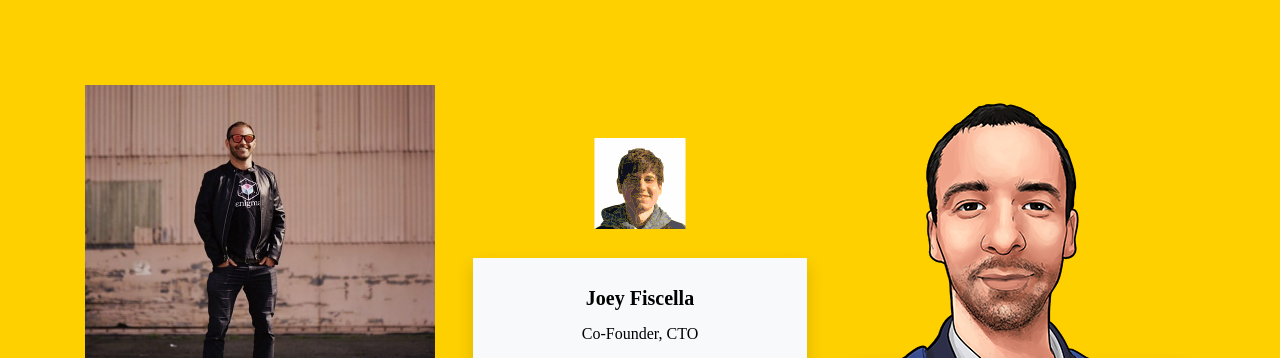
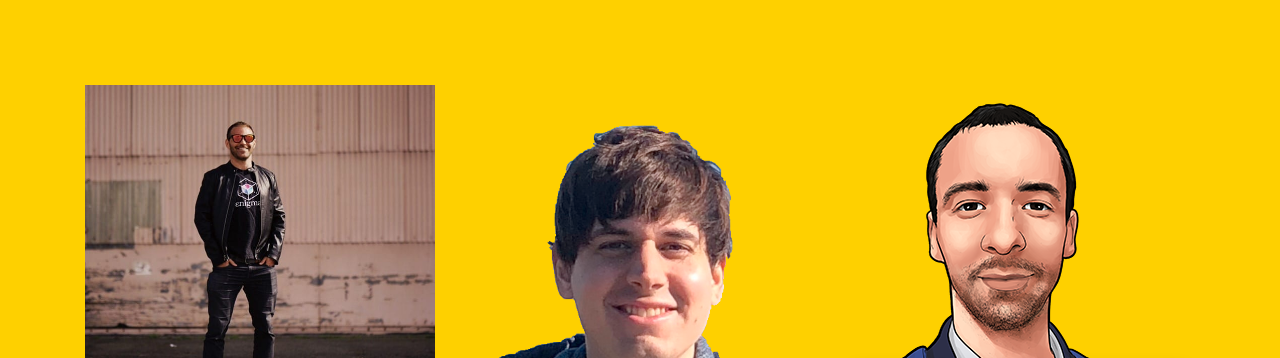
Before and after one commit to WhisperNode/WhisperNode-Website, a plain HTML site: page index.html in a window 1280 px wide. Shown: the part 1633-1991 px from the top of the page. Drawn offline with nearby package versions, Linux system fonts and the light colour scheme; a web font is replaced by a local one.

Commit message:
Update index.html

```diff
--- a/index.html
+++ b/index.html
@@ -146,7 +146,7 @@
                <!-- Team Start -->
                <div class="col-md-4 col-lg-4 my-2">
                   <div class="lc-block">
-                     <img src="graphics/JoeCartoon.svg" title="" alt="" class="img-fluid">
+                     <img src="graphics/JoeCartoon.png" title="" alt="" class="img-fluid">
                   </div>
                   <div class="lc-block position-relative text-center mx-2 mt-n4 py-4 bg-light shadow infoblock p-2" style="">
                      <h4 editable="inline" class="font-weight-bold">Joey Fiscella
```
